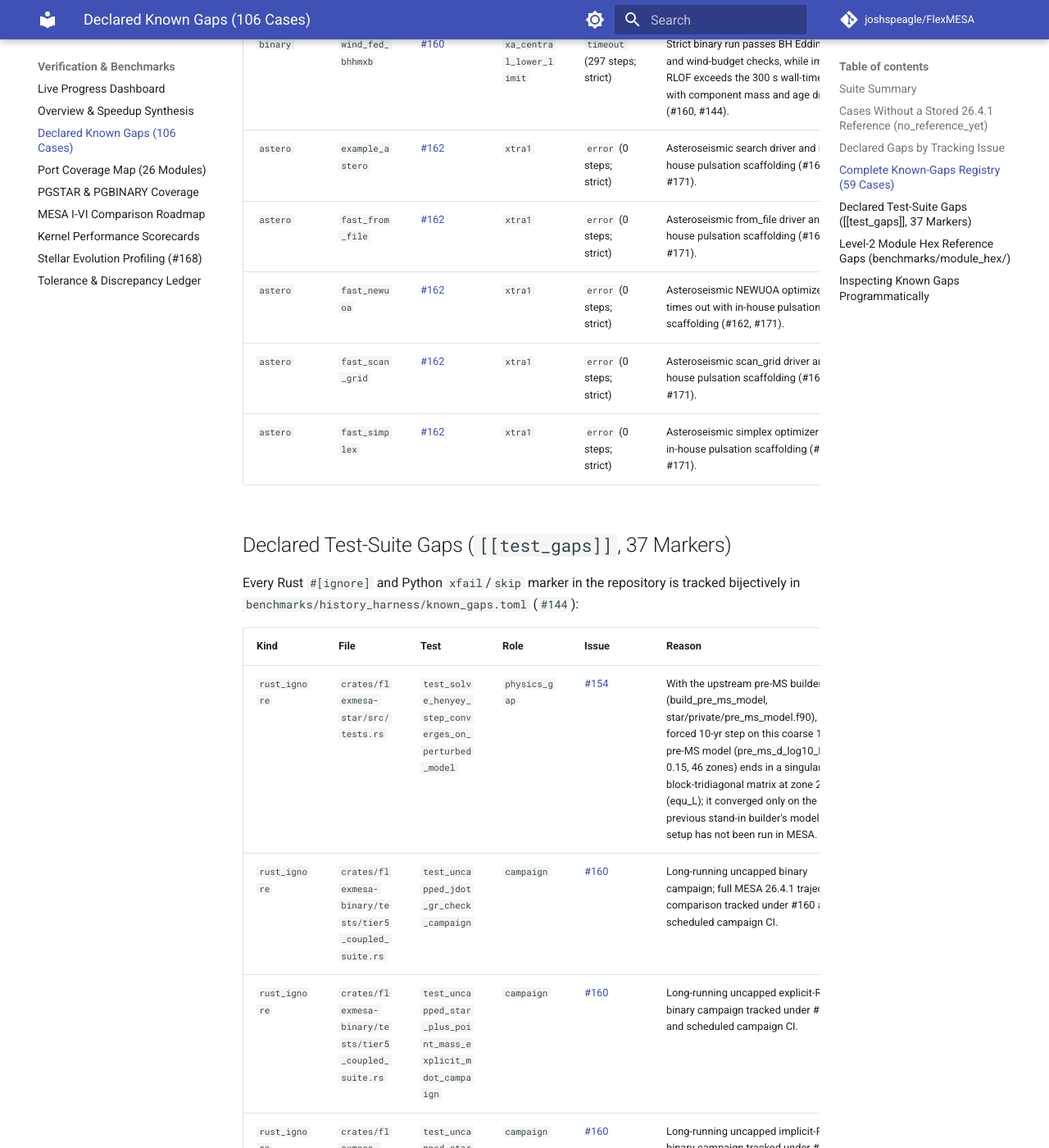
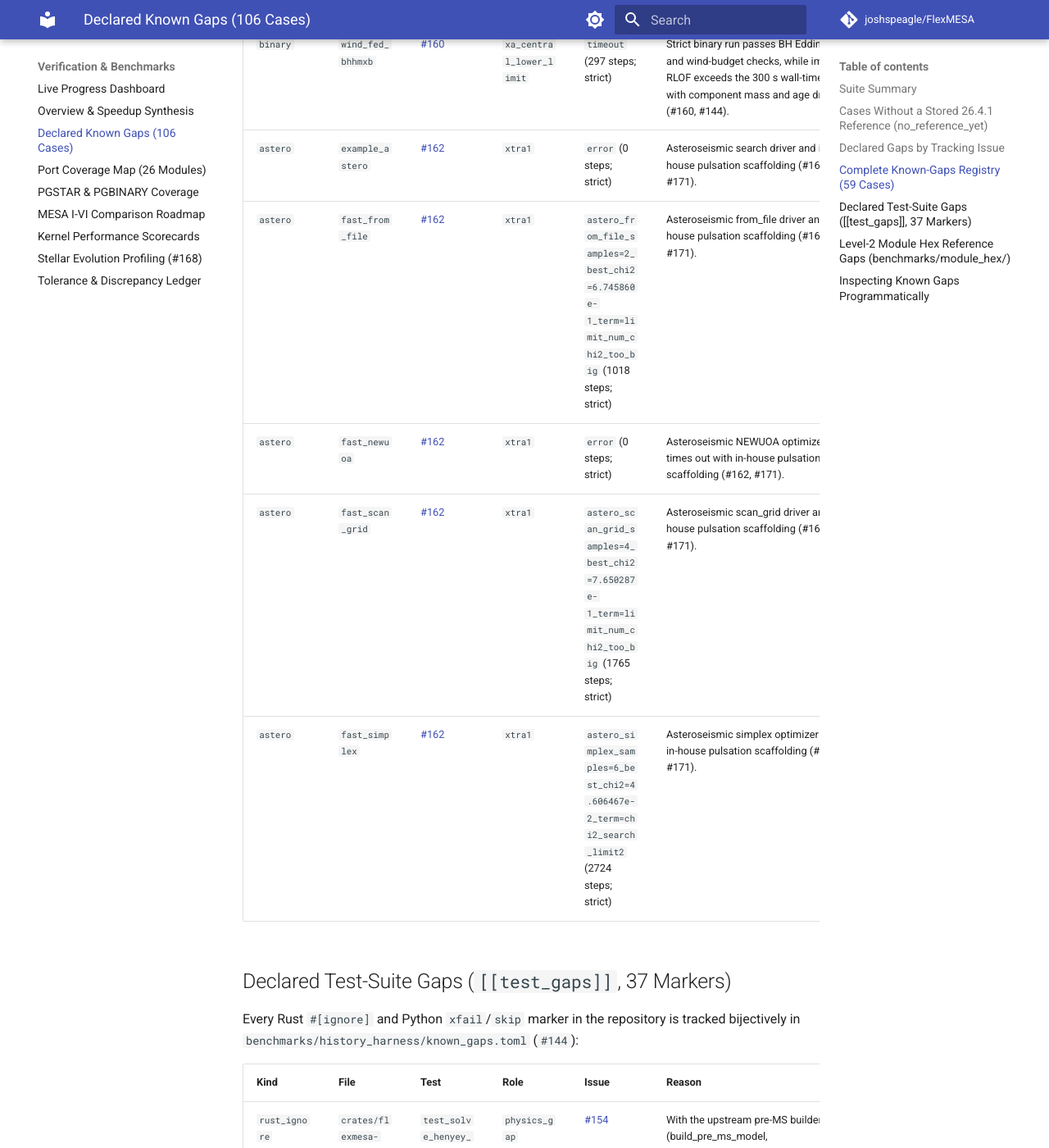
Before and after one commit to joshspeagle/FlexMESA, an MkDocs documentation site: the page built from docs/benchmarks/known-gaps.md, in a window 1280 px wide and 1400 px high, scrolled down 9951 px. Shown: the whole window at 82% size. Built offline with MkDocs 1.6.1 and Material for MkDocs 9.7.7, drawn with Linux system fonts in a browser that asks for light colours; comment, search, counter and statistics services are not loaded.

Commit message:
chore(harness): Train 9 baseline after the gate fixes; three astero cases take steps
Strict recheck of the 40 affected cases (the 35 passes, the four astero
fast_* cases and simplex_solar_calibration) on lane-train-9 at 3e2983d0,
with --jobs 2 --timeout-sec 600 --max-rss-gb 5.5 --gate against the
pre-train baseline: 35 pass, 5 declared gaps (#162), 0 undeclared
failures, 0 stale gaps, 0 regressions.

Baseline rows that changed (benchmarks/history_harness/
baseline_run_26_4_1.json), all from the profile columns added in aa51511f:
- astero/fast_from_file: error at 0 steps (unported profile column
  ergs_mdot) -> runs 1018 steps; still declared gap #162.
- astero/fast_scan_grid: error at 0 steps -> 1765 steps; still #162.
- astero/fast_simplex: error at 0 steps -> 2724 steps; still #162.

Regenerated: notes/audit/case_table.md (flexmesa harness table),
docs/benchmarks/known-gaps.md.

Verification: known_gaps_gate --fail-on-imperative-skips (0 violations);
module_hex_gate --check-summary (exit 0); render_extras_status.py --check
(OK); flexmesa harness table --check; pytest tests/test_docs_snippets.py
tests/test_history_harness.py tests/test_module_hex_gate.py
tests/test_known_gaps_gate.py tests/test_case_extras_batch3.py (70 passed;
the mkdocs nav test is deselected locally because the gitignored figures
are absent from the worktree, and runs in CI).

Co-Authored-By: Claude Opus 5.5 <noreply@anthropic.com>
Claude-Session: https://claude.ai/code/session_01JkqiRnFZiWFNhdBU31xmqX

```diff
--- a/docs/benchmarks/known-gaps.md
+++ b/docs/benchmarks/known-gaps.md
@@ -105,10 +105,10 @@ Cases lacking a committed MESA `26.4.1` baseline report `no reference yet` and c
 | `binary` | `star_plus_point_mass_explicit_mdot` | [#160](https://github.com/joshspeagle/FlexMESA/issues/160) | `xa_central_lower_limit` | `xa_central_lower_limit` (521 steps; strict) | Explicit RLOF star+point-mass age and component masses differ from MESA 26.4.1. |
 | `binary` | `wind_fed_bhhmxb` | [#160](https://github.com/joshspeagle/FlexMESA/issues/160) | `xa_central_lower_limit` | `timeout` (297 steps; strict) | Strict binary run passes BH Eddington and wind-budget checks, while implicit RLOF exceeds the 300 s wall-time cap with component mass and age drift (#160, #144). |
 | `astero` | `example_astero` | [#162](https://github.com/joshspeagle/FlexMESA/issues/162) | `xtra1` | `error` (0 steps; strict) | Asteroseismic search driver and in-house pulsation scaffolding (#162, #171). |
-| `astero` | `fast_from_file` | [#162](https://github.com/joshspeagle/FlexMESA/issues/162) | `xtra1` | `error` (0 steps; strict) | Asteroseismic from_file driver and in-house pulsation scaffolding (#162, #171). |
+| `astero` | `fast_from_file` | [#162](https://github.com/joshspeagle/FlexMESA/issues/162) | `xtra1` | `astero_from_file_samples=2_best_chi2=6.745860e-1_term=limit_num_chi2_too_big` (1018 steps; strict) | Asteroseismic from_file driver and in-house pulsation scaffolding (#162, #171). |
 | `astero` | `fast_newuoa` | [#162](https://github.com/joshspeagle/FlexMESA/issues/162) | `xtra1` | `error` (0 steps; strict) | Asteroseismic NEWUOA optimizer times out with in-house pulsation scaffolding (#162, #171). |
-| `astero` | `fast_scan_grid` | [#162](https://github.com/joshspeagle/FlexMESA/issues/162) | `xtra1` | `error` (0 steps; strict) | Asteroseismic scan_grid driver and in-house pulsation scaffolding (#162, #171). |
-| `astero` | `fast_simplex` | [#162](https://github.com/joshspeagle/FlexMESA/issues/162) | `xtra1` | `error` (0 steps; strict) | Asteroseismic simplex optimizer and in-house pulsation scaffolding (#162, #171). |
+| `astero` | `fast_scan_grid` | [#162](https://github.com/joshspeagle/FlexMESA/issues/162) | `xtra1` | `astero_scan_grid_samples=4_best_chi2=7.650287e-1_term=limit_num_chi2_too_big` (1765 steps; strict) | Asteroseismic scan_grid driver and in-house pulsation scaffolding (#162, #171). |
+| `astero` | `fast_simplex` | [#162](https://github.com/joshspeagle/FlexMESA/issues/162) | `xtra1` | `astero_simplex_samples=6_best_chi2=4.606467e-2_term=chi2_search_limit2` (2724 steps; strict) | Asteroseismic simplex optimizer and in-house pulsation scaffolding (#162, #171). |
 
 ## Declared Test-Suite Gaps (`[[test_gaps]]`, 37 Markers)
 
```
Also changed, not shown: notes/audit/case_table.md (+20 -10 lines), 1 other file.
